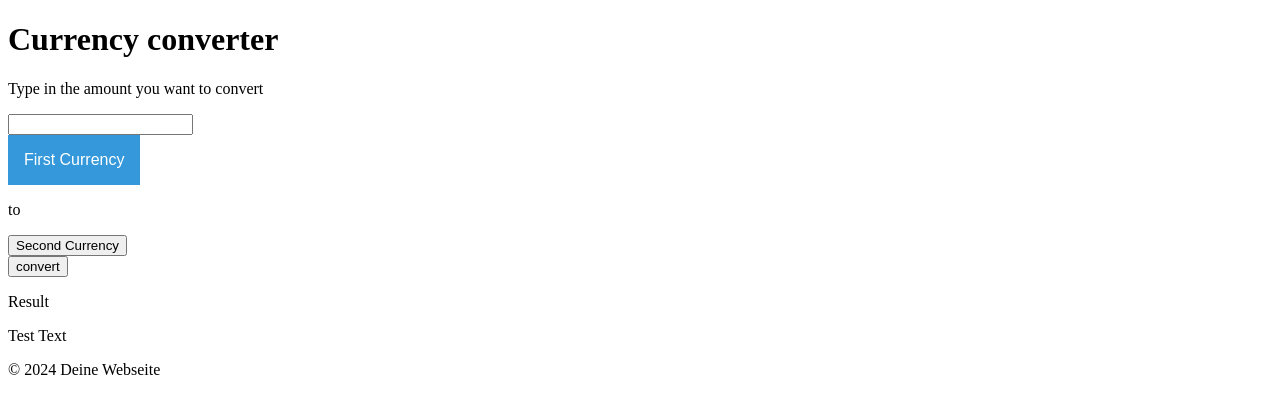
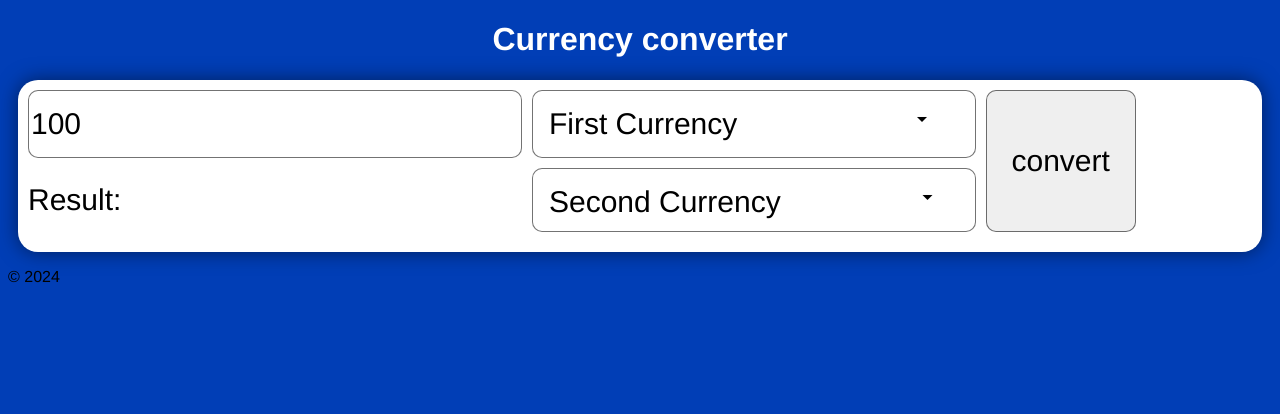
Before and after one commit to Jasper-MI/currency_converter_web, a plain HTML site: page index.html in a window 1280 px wide. Drawn offline with Linux system fonts and the light colour scheme.

Commit message:
commit 2

```diff
--- a/index.html
+++ b/index.html
@@ -6,6 +6,7 @@
     <meta name="viewport" content="width=device-width, initial-scale=1.0">
     <title>Currency converter</title>
     <link rel="stylesheet" href="styles.css">
+    <link rel="stylesheet" href="https://fonts.googleapis.com/icon?family=Material+Icons">
 </head>
 <body>
 
@@ -14,35 +15,39 @@
     </header>
 
     <main>
-        <p>Type in the amount you want to convert</p>
-        <input type="number" id="input-first-currency" >
-        <div id="dropdow-first-currency">
-            <button onclick="dropDownShow(1)" class="button-first-currency">First Currency</button>
+        <input type="number" id="input-first-currency" value="100">
+        <div id="dropdown-first-currency" class="dropdown-first-currency">
+            <button class="button-first-currency">
+                <p>First Currency</p>
+                <i class="material-icons">arrow_drop_down</i>
+            </button>
             <div id="list-first-currency" class="list-currencies">
                 <button class="first-currency">USD</button>
                 <button class="first-currency">EUR</button>
                 <button class="first-currency">GBP</button>
             </div>
         </div>
-
-        <p>to</p>
-        <div id="dropdow-second-currency">
-            <button onclick="dropDownShow(2)" class="button-second-currency">Second Currency</button>
+        <button class="convert-button">convert</button>
+        <p id="result">Result:</p>
+        <div id="dropdown-second-currency" class="dropdown-second-currency">
+            <button class="button-second-currency">
+                <p>Second Currency</p>
+                <i class="material-icons">arrow_drop_down</i>
+            </button>
             <div id="list-second-currency" class="list-currencies">
                 <button class="second-currency">USD</button>
                 <button class="second-currency">EUR</button>
                 <button class="second-currency">GBP</button>
             </div>
+
         </div>
-        <button class="convert-button">convert</button>
-        <p id="result">Result</p>
-        <p id="test-text">Test Text</p>
+        <div></div>
 
 
     </main>
 
     <footer>
-        <p>&copy; 2024 Deine Webseite</p>
+        <p>&copy; 2024</p>
     </footer>
 
     <script src="script.js"></script>
--- a/script.js
+++ b/script.js
@@ -1,6 +1,5 @@
 //Const
 
-const testText = document.getElementById('test-text');
 
 //First Input
 const inputFirstCurrency = document.getElementById('input-first-currency');
@@ -27,16 +26,6 @@ const BASE_URL = "https://openexchangerates.org/api/latest.json";
 
 //functions
 
-//Show drop down list
-function dropDownShow(id) {
-    if(id == 1) {
-        document.getElementById('list-first-currency').classList.toggle('show');
-    } else if (id == 2) {
-        document.getElementById('list-second-currency').classList.toggle('show');
-    }
-
-};
-
 //First Drop-Down update textContent
 firstCurrency.forEach(button => {
     button.addEventListener('click', function(){
@@ -53,7 +42,6 @@ secondCurrency.forEach(button => {
 
 //Result Button
 convertButton.addEventListener('click', function() {
-    testText.textContent = "Convert button gecklickt";
     calcResult(
         inputFirstCurrency.value,
         buttonFirstCurrency.textContent,
@@ -67,18 +55,15 @@ convertButton.addEventListener('click', function() {
 
 //Calc Result
 async function calcResult(firstInput, firstCurrency, secondCurrency) {
-    testText.textContent = "in calc funtion";
     return firstInput * await getExchangeRate(firstCurrency, secondCurrency)
 }
 
 //Get Exchange Rate
-
 async function getExchangeRate (firstCurrency, secondCurrency) {
     const urlString = `${BASE_URL}?app_id=${API_KEY}&symbols=${firstCurrency},${secondCurrency}`
     try {
         const response = await fetch(urlString);
         if (!response.ok) {
-            testText.textContent = " Error früh";
             throw new Error(`HTTP-Fehler! Status: ${response.status}`);
         }
 
@@ -95,11 +80,8 @@ async function getExchangeRate (firstCurrency, secondCurrency) {
         console.log("To Rate:", toRate);
         console.log("From Rate:", fromRate);
 
-        testText.textContent = "Berechnung erfolgreich";
-
         return toRate / fromRate;
     } catch (error) {
-        testText.textContent = " Error spät";
         console.error('Fehler beim Abrufen des Wechselkurses:', error);
         throw error;
     }
--- a/styles.css
+++ b/styles.css
@@ -1,27 +1,88 @@
+*{
+  font-family: Helvetica, sans-serif;
+}
+
+html body {
+  /*background-image: linear-gradient(to bottom right, #00308F, #1974D2); */
+  background-color:#013eb6 ;
+}
+
+header {
+  text-align: center;
+}
+
+main {
+  display: grid;
+  gap: 10px;
+  grid-template-columns: auto auto auto;
+  padding: 10px;
+  margin: 10px;
+  border-radius: 20px;
+  box-shadow: 0px 0px 20px rgba(0, 0, 0, 0.507) ;
+  background-color: white;
+}
+
+header h1 {
+  color: white;
+}
+
+
+/* Input */
+
+#input-first-currency {
+  border-radius: 10px;
+  border: none;
+  border: 0.5px solid rgba(0, 0, 0, 0.548);
+  font-size: 30px;
+  max-width: 100%;
+
+
+
+}
+
 
 /* First Currency Drop-Down */
 
 .button-first-currency {
-    background-color: #3498DB;
-    color: white;
+  display: grid;
+  grid-template-columns: auto auto auto auto;
+  width: 100%;
   padding: 16px;
   font-size: 16px;
-    border: none;
+  border: 0.5px solid rgba(0, 0, 0, 0.548);
+  background-color: white;
+  border-radius: 10px;
   cursor: pointer;
 }
 
-  .button-first-currency:hover, .button-first-currency:focus {
-    background-color: #2980B9;
+.button-first-currency p {
+  margin: 0;
+  font-size: 30px;
+  text-align: left;
+  grid-column: span 3;
 }
 
-  .dropdow-first-currency {
+.button-first-currency i {
+  grid-column: 4;
+  height: max-content;
+  text-align: center;
+}
+
+.button-first-currency:hover, .button-first-currency:focus {
+  background-color: #e6e6e6;
+  outline: 2px solid #1455d6;
+}
+
+.dropdown-first-currency {
   position: relative;
   display: inline-block;
+
 }
 
 .list-currencies {
   display: none;
   position: absolute;
+  float: right;
   background-color: #f1f1f1;
   min-width: 160px;
   overflow: auto;
@@ -36,6 +97,102 @@
   display: block;
 }
 
-  .dropdow-first-currency p:hover {background-color: #ddd;}
+.dropdown-first-currency:hover .list-currencies {
+  display: block;
+}
 
-  .show {display: block;}
+.dropdown-first-currency p:hover {background-color: #ddd;}
+
+
+/* Result */
+
+#result {
+  font-size: 30px;
+  margin-top: auto;
+  margin-bottom: auto;
+
+
+}
+
+
+/* Second Currency Drop-Down */
+
+.button-second-currency {
+  display: grid;
+  grid-template-columns: auto auto auto auto;
+  width: 100%;
+  padding: 16px;
+  font-size: 16px;
+  border: 0.5px solid rgba(0, 0, 0, 0.548);
+  background-color: white;
+  border-radius: 10px;
+  cursor: pointer;
+}
+
+.button-second-currency p {
+  margin: 0;
+  max-height: 30px ;
+  font-size: 30px;
+  text-align: left;
+  grid-column: span 3;
+}
+
+.button-second-currency i {
+  grid-column: 4;
+  height: max-content;
+  text-align: center;
+}
+
+.button-second-currency:hover, .button-second-currency:focus {
+  background-color: #e6e6e6;
+  outline: 2px solid #1455d6;
+}
+
+.dropdown-second-currency {
+  position: relative;
+  display: inline-block;
+
+}
+
+.list-currencies {
+  display: none;
+  position: absolute;
+  float: right;
+  background-color: #f1f1f1;
+  min-width: 160px;
+  overflow: auto;
+  box-shadow: 0px 8px 16px 0px rgba(0,0,0,0.2);
+  z-index: 1;
+}
+
+.list-currencies button {
+  color: black;
+  padding: 12px 16px;
+  text-decoration: none;
+  display: block;
+}
+
+.dropdown-second-currency:hover .list-currencies {
+  display: block;
+}
+
+.dropdown-second-currency p:hover {background-color: #ddd;}
+
+
+
+/* Conver Button*/
+.convert-button {
+  max-width: 150px;
+  max-height: 150px;
+  font-size: 30px;
+  cursor: pointer;
+  border: 0.5px solid rgba(0, 0, 0, 0.548);
+  border-radius: 10px;
+  grid-row: span 2;
+
+}
+
+.convert-button:hover {
+  background-color: #51ab59;
+  border-radius: 150px;
+}
```
Lines whose indentation alone changed are shown as unchanged.
